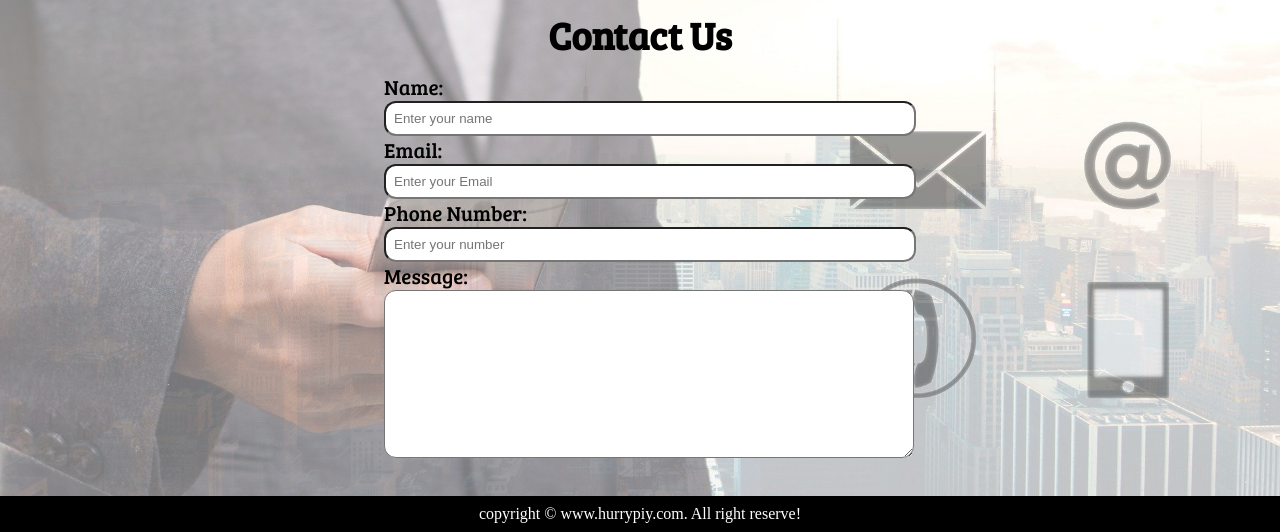
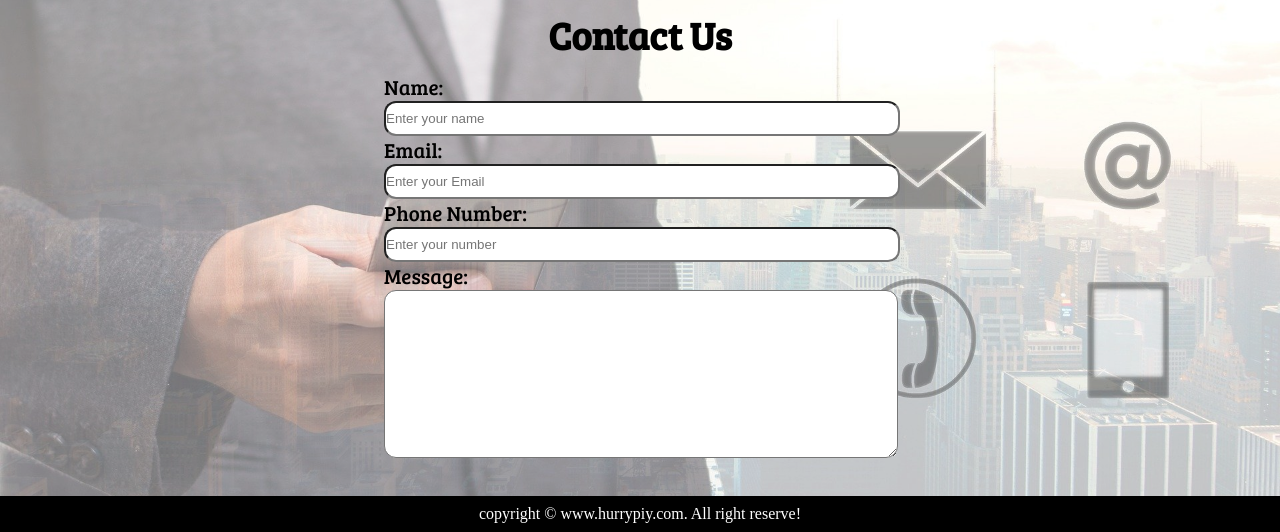
Before and after one commit to piyushsrivastava0004/Food-order-website.github.io, a plain HTML site: page index.html in a window 1280 px wide. Shown: the part 1265-1797 px from the top of the page. Drawn offline with Linux system fonts and the light colour scheme.

Commit message:
Update style.css

```diff
--- a/css/style.css
+++ b/css/style.css
@@ -177,7 +177,7 @@ margin: 0px 23px;
 #contact-box input,
 #contact-box textarea{
     width: 100%;
-    padding: 0.5rem;
+    padding: 0.5rem 0rem;
     border-radius: 12px;
     /* font-size: 1.1px; */
 }
```
